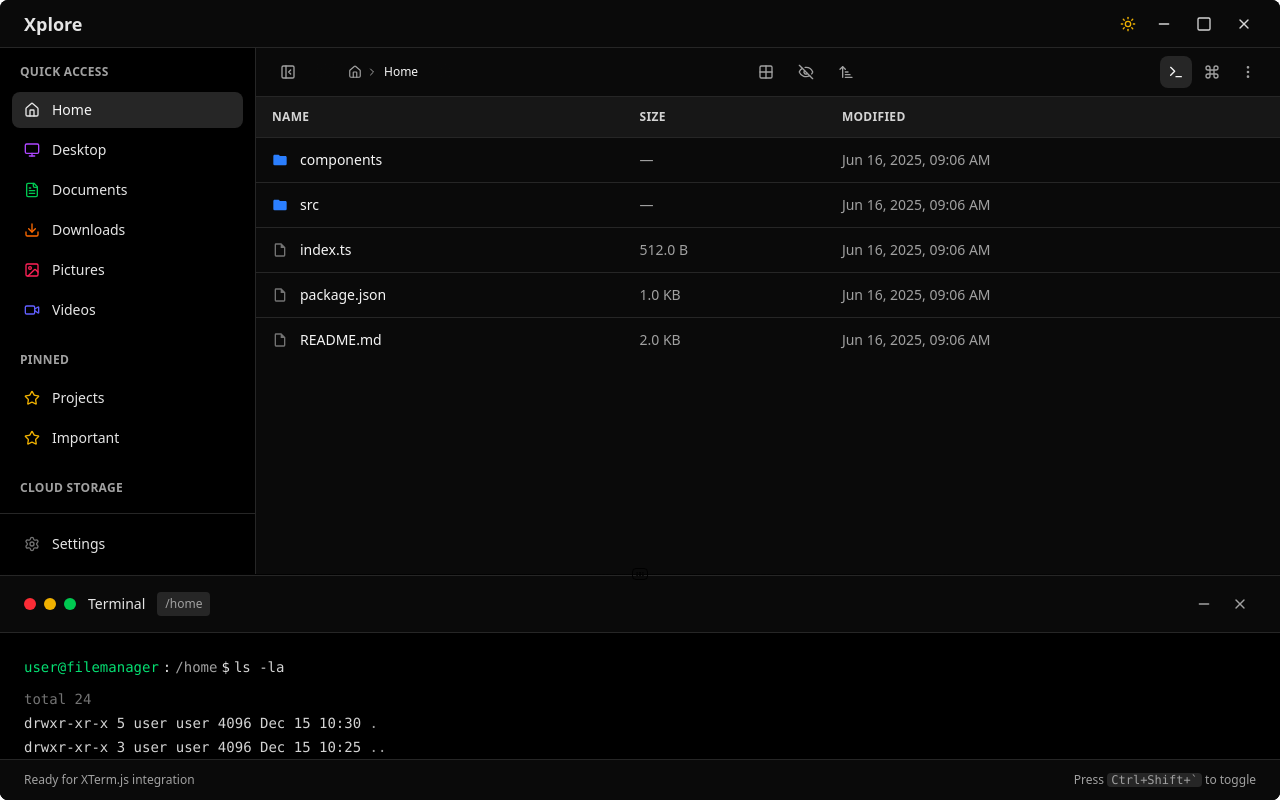
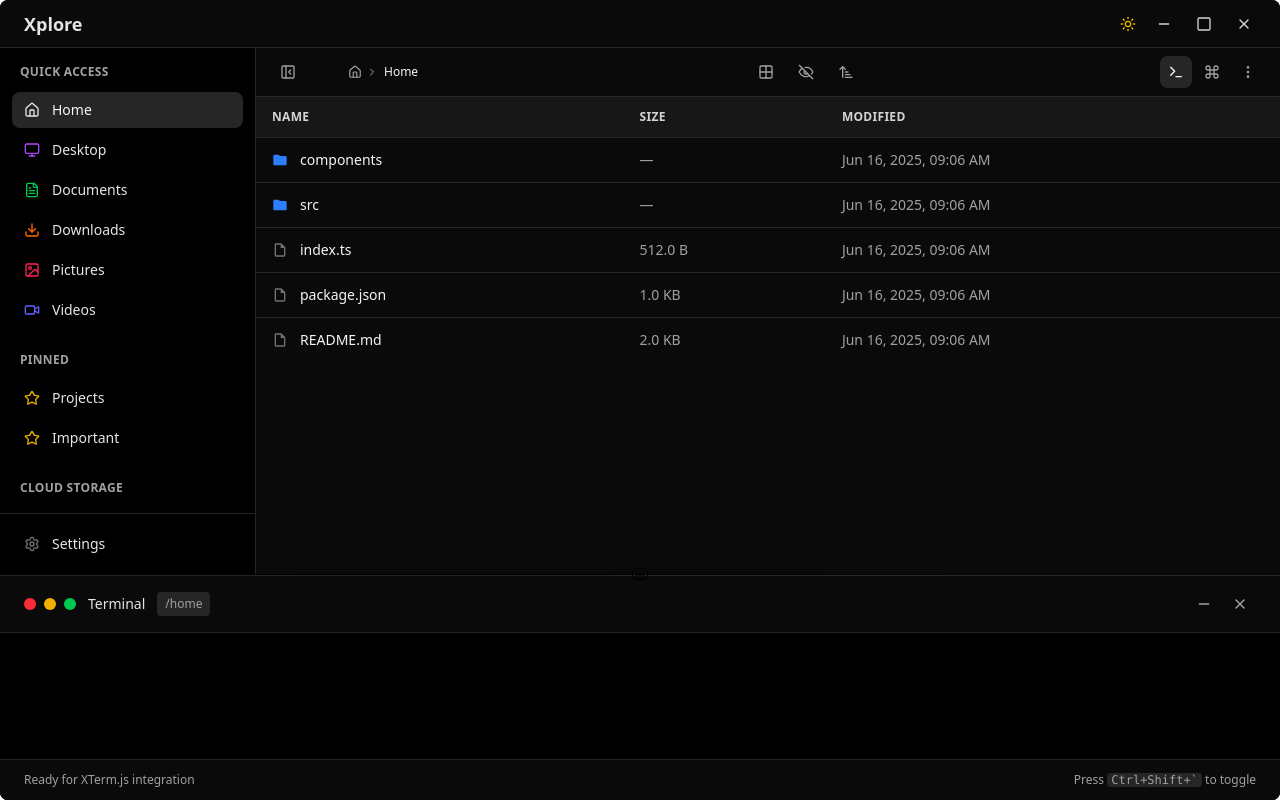
Before and after one commit to unnikrishnanNam/xplore-v2, a React (Vite) app: page / in a window 1280 px wide. Both pictures are taken after a click on the button 1175 px from the left and 72 px from the top of the page. Built offline with nearby package versions, Linux system fonts and the light colour scheme.

Commit message:
refactor: Remove hardcoded terminal output and clean up Terminal component

```diff
--- a/src/components/Terminal.tsx
+++ b/src/components/Terminal.tsx
@@ -52,81 +52,7 @@ const Terminal = () => {
       </div>
 
       {/* Terminal Content */}
-      <div className="flex-1 p-6 overflow-y-auto font-mono text-sm bg-white dark:bg-black">
-        <div className="space-y-3">
-          <div className="flex items-center">
-            <span className="text-green-600 dark:text-green-400 font-medium">
-              user@filemanager
-            </span>
-            <span className="text-neutral-800 dark:text-neutral-200 mx-1">
-              :
-            </span>
-            <span className="text-neutral-600 dark:text-neutral-400">
-              {currentPath}
-            </span>
-            <span className="text-neutral-800 dark:text-neutral-200 mx-1">
-              $
-            </span>
-            <span className="text-neutral-800 dark:text-neutral-300">
-              ls -la
-            </span>
-          </div>
-          <div className="text-neutral-700 dark:text-neutral-300 space-y-1 ml-0">
-            <div className="text-neutral-500 dark:text-neutral-500">
-              total 24
-            </div>
-            <div>
-              drwxr-xr-x 5 user user 4096 Dec 15 10:30{" "}
-              <span className="text-neutral-600 dark:text-neutral-400">.</span>
-            </div>
-            <div>
-              drwxr-xr-x 3 user user 4096 Dec 15 10:25{" "}
-              <span className="text-neutral-600 dark:text-neutral-400">..</span>
-            </div>
-            <div>
-              -rw-r--r-- 1 user user 1024 Dec 15 10:30{" "}
-              <span className="text-neutral-800 dark:text-neutral-200">
-                package.json
-              </span>
-            </div>
-            <div>
-              drwxr-xr-x 2 user user 4096 Dec 15 10:28{" "}
-              <span className="text-neutral-600 dark:text-neutral-400">
-                src
-              </span>
-            </div>
-            <div>
-              -rw-r--r-- 1 user user 2048 Dec 15 10:29{" "}
-              <span className="text-neutral-800 dark:text-neutral-200">
-                README.md
-              </span>
-            </div>
-            <div>
-              drwxr-xr-x 2 user user 4096 Dec 15 10:27{" "}
-              <span className="text-neutral-600 dark:text-neutral-400">
-                components
-              </span>
-            </div>
-          </div>
-          <div className="flex items-center">
-            <span className="text-green-600 dark:text-green-400 font-medium">
-              user@filemanager
-            </span>
-            <span className="text-neutral-800 dark:text-neutral-200 mx-1">
-              :
-            </span>
-            <span className="text-neutral-600 dark:text-neutral-400">
-              {currentPath}
-            </span>
-            <span className="text-neutral-800 dark:text-neutral-200 mx-1">
-              $
-            </span>
-            <span className="text-neutral-700 dark:text-neutral-300 opacity-70 animate-pulse">
-              █
-            </span>
-          </div>
-        </div>
-      </div>
+      <div className="flex-1 p-6 overflow-y-auto font-mono text-sm bg-white dark:bg-black"></div>
 
       {/* Terminal Footer */}
       <div className="px-6 py-3 bg-neutral-100 dark:bg-neutral-950 border-t border-neutral-200 dark:border-neutral-800 text-xs text-neutral-600 dark:text-neutral-400">
```
